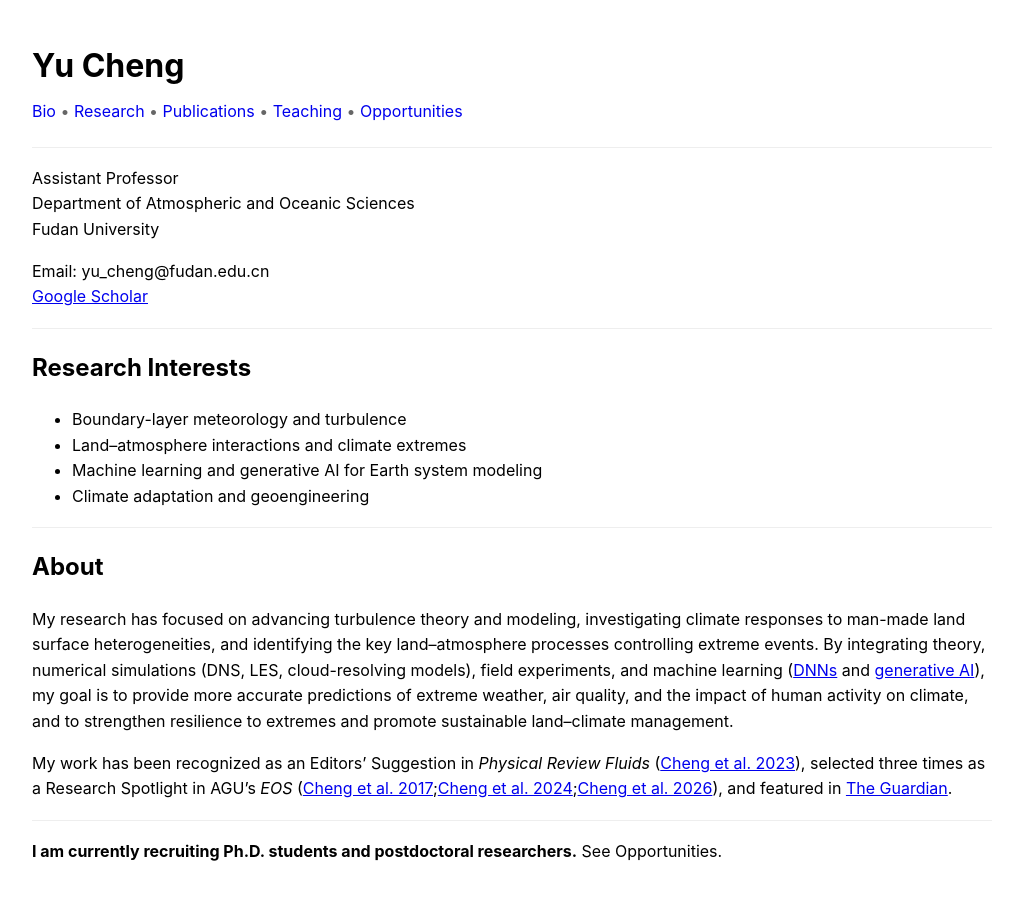
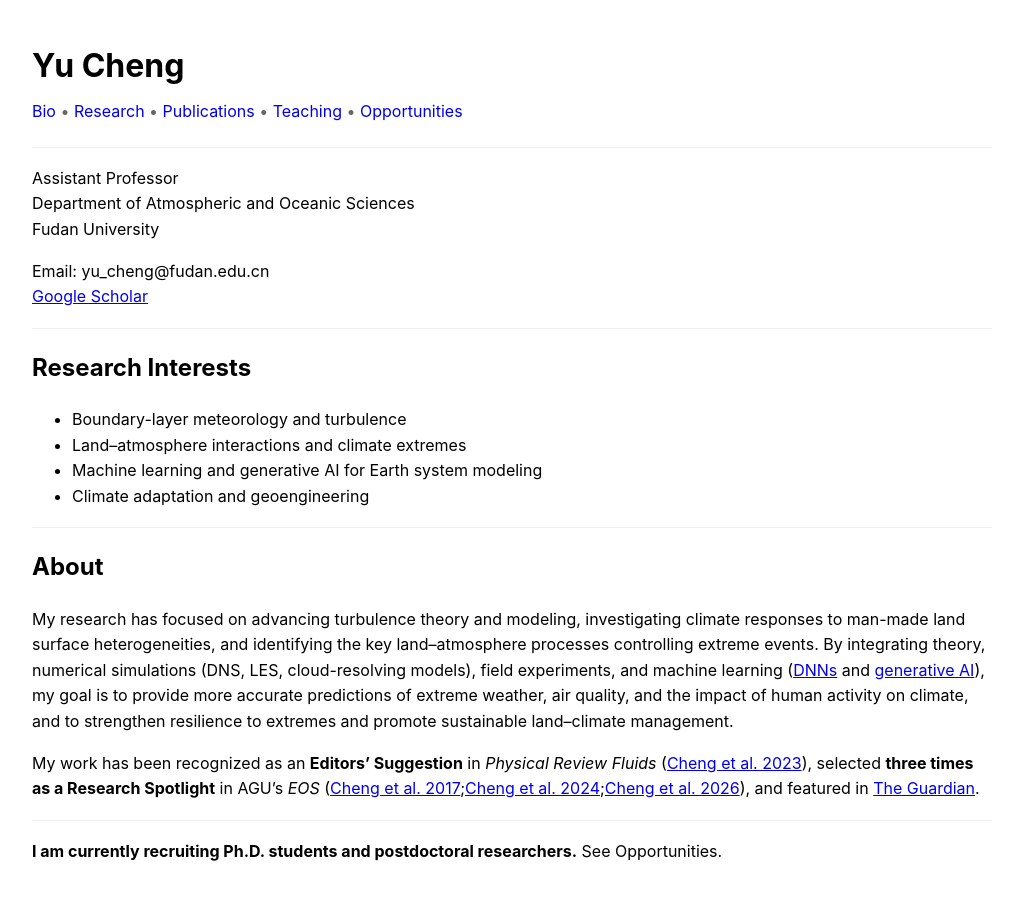
Before and after one commit to yc2965/yc2965.github.io, a Jekyll site: the page built from index.md, in a window 1280 px wide. Shown: the whole page, without its empty margins (128-1151 px from the left). Built offline with Jekyll 4.4.1, drawn with Linux system fonts in a browser that asks for light colours; our own code applies the rules of GitHub Pages for plain Markdown files.

```diff
--- a/index.md
+++ b/index.md
@@ -20,7 +20,7 @@ Email: yu_cheng@fudan.edu.cn
 My research has focused on advancing turbulence theory and modeling, investigating climate responses to man-made land surface heterogeneities, and identifying the key land–atmosphere processes controlling extreme events. By integrating theory, numerical simulations (DNS, LES, cloud-resolving models), field experiments, and machine learning ([DNNs](https://doi.org/10.1029/2021MS002847) and [generative AI](
 https://doi.org/10.48550/arXiv.2510.00383)), my goal is to provide more accurate predictions of extreme weather, air quality, and the impact of human activity on climate, and to strengthen resilience to extremes and promote sustainable land–climate management.
 
-My work has been recognized as an Editors’ Suggestion in *Physical Review Fluids* ([Cheng et al. 2023](https://doi.org/10.1103/PhysRevFluids.8.114602)), selected three times as a Research Spotlight in AGU’s *EOS* ([Cheng et al. 2017](https://doi.org/10.1002/2017GL073499);[Cheng et al. 2024]( https://doi.org/10.1029/2024GL112433);[Cheng et al. 2026](https://doi.org/10.1029/2026AV002350)), and featured in [The Guardian](https://www.theguardian.com/news/2024/dec/05/weatherwatch-why-cooling-white-roofs-cause-neighbours-to-swelter).
+My work has been recognized as an **Editors’ Suggestion** in *Physical Review Fluids* ([Cheng et al. 2023](https://doi.org/10.1103/PhysRevFluids.8.114602)), selected **three times as a Research Spotlight** in AGU’s *EOS* ([Cheng et al. 2017](https://doi.org/10.1002/2017GL073499);[Cheng et al. 2024]( https://doi.org/10.1029/2024GL112433);[Cheng et al. 2026](https://doi.org/10.1029/2026AV002350)), and featured in [The Guardian](https://www.theguardian.com/news/2024/dec/05/weatherwatch-why-cooling-white-roofs-cause-neighbours-to-swelter).
 
 ---
 **I am currently recruiting Ph.D. students and postdoctoral researchers.** See Opportunities.
```
